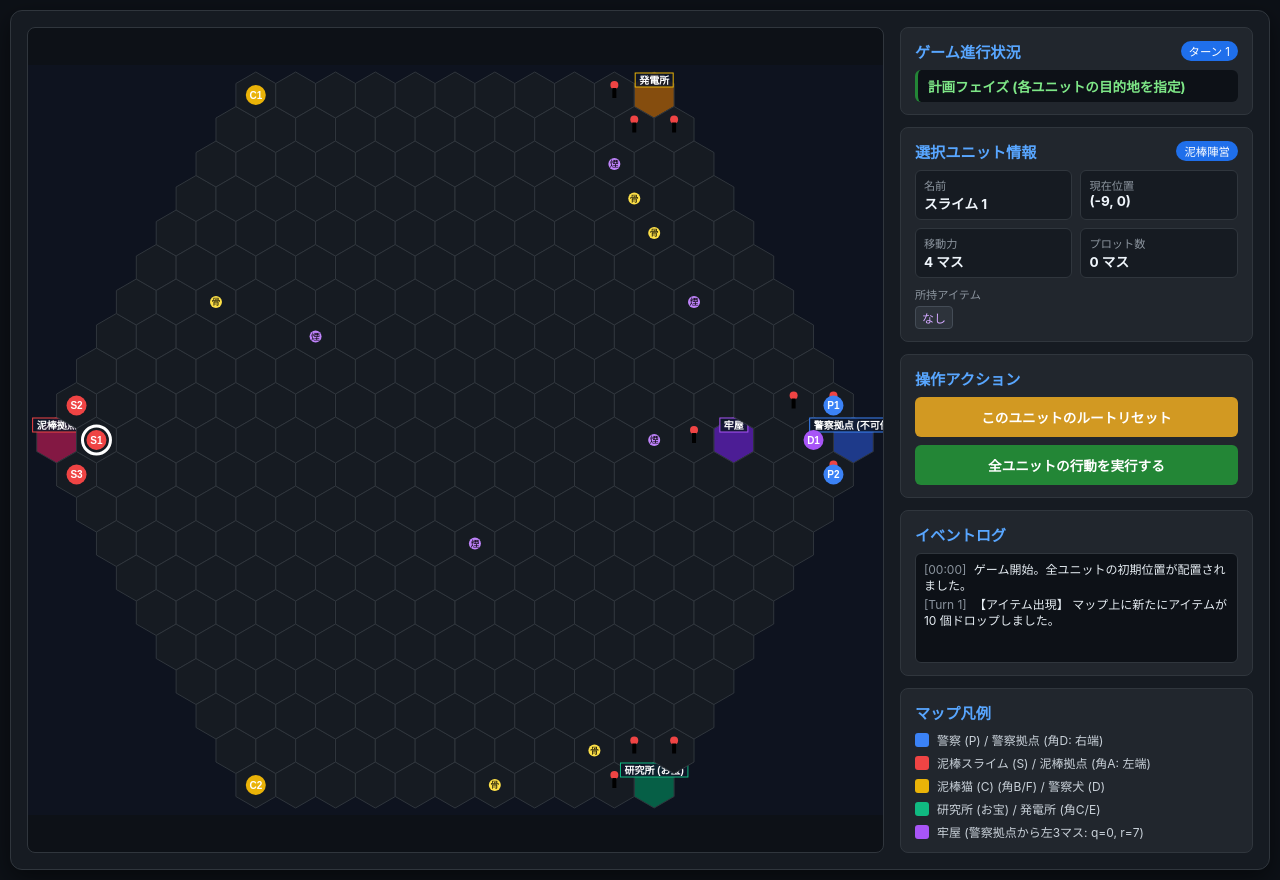
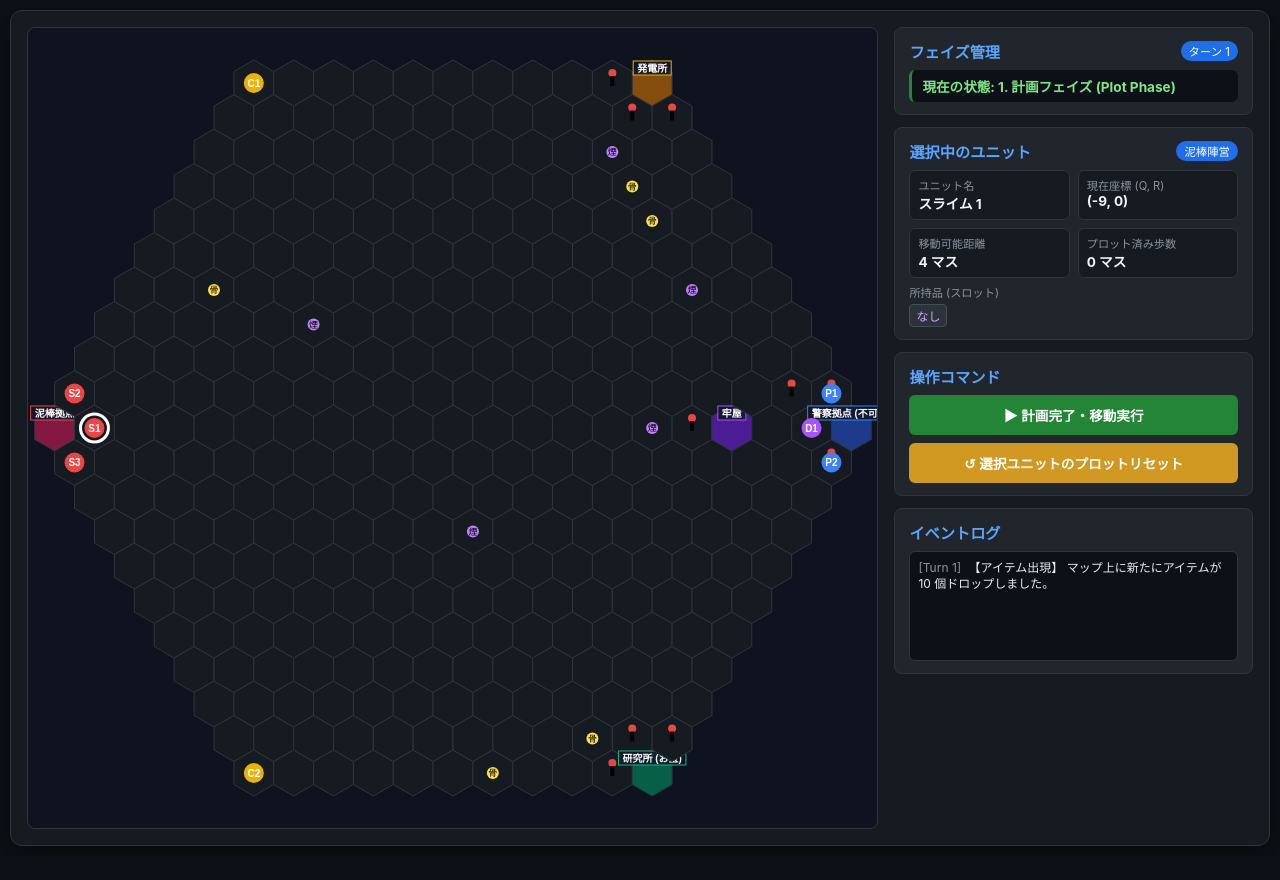
Before and after one commit to gamasang/K-Dorodoro, a plain HTML site: page index.html in a window 1280 px wide. After the commit the page ends 856 px from the top, so only its background shows below. Drawn offline with Linux system fonts and the light colour scheme.

Commit message:
Update index.html

```diff
--- a/index.html
+++ b/index.html
@@ -3,114 +3,83 @@
 <head>
     <meta charset="UTF-8">
     <meta name="viewport" content="width=device-width, initial-scale=1.0">
-    <title>ケイドロドロ - 戦略ボードゲーム</title>
+    <title>ケイドロドロ (Keidrororo)</title>
     <link rel="stylesheet" href="style.css">
 </head>
 <body>
     <div id="game-container">
-        <!-- Canvas Area -->
+        <!-- Canvas Game Map -->
         <div id="canvas-wrapper">
-            <canvas id="gameCanvas" width="920" height="750"></canvas>
+            <canvas id="gameCanvas" width="900" height="800"></canvas>
         </div>
 
-        <!-- Sidebar Area -->
+        <!-- Sidebar Control Panel -->
         <div id="sidebar">
-            <!-- Phase & Status Card -->
+            <!-- Phase & Turn Card -->
             <div class="card">
                 <div class="card-title">
-                    <span>ゲーム進行状況</span>
+                    <span>フェイズ管理</span>
                     <span id="turn-badge" class="status-badge">ターン 1</span>
                 </div>
-                <div id="phase-indicator" class="phase-indicator">
-                    計画フェイズ (各ユニットの目的地を指定)
+                <div class="phase-indicator">
+                    現在の状態: 1. 計画フェイズ (Plot Phase)
                 </div>
             </div>
 
-            <!-- Unit Info Card -->
+            <!-- Selected Unit Info Card -->
             <div class="card">
                 <div class="card-title">
-                    <span>選択ユニット情報</span>
-                    <span id="unit-type-badge" class="status-badge">-</span>
+                    <span>選択中のユニット</span>
+                    <span id="unit-type-badge" class="status-badge">泥棒陣営</span>
                 </div>
                 <div class="unit-info-grid">
                     <div class="info-item">
-                        <div class="info-label">名前</div>
-                        <div id="unit-name" class="info-val">未選択</div>
+                        <div class="info-label">ユニット名</div>
+                        <div id="unit-name" class="info-val">スライム 1</div>
                     </div>
                     <div class="info-item">
-                        <div class="info-label">現在位置</div>
-                        <div id="unit-pos" class="info-val">-</div>
+                        <div class="info-label">現在座標 (Q, R)</div>
+                        <div id="unit-pos" class="info-val">(-9, 0)</div>
                     </div>
                     <div class="info-item">
-                        <div class="info-label">移動力</div>
-                        <div id="unit-speed" class="info-val">-</div>
+                        <div class="info-label">移動可能距離</div>
+                        <div id="unit-speed" class="info-val">4 マス</div>
                     </div>
                     <div class="info-item">
-                        <div class="info-label">プロット数</div>
+                        <div class="info-label">プロット済み歩数</div>
                         <div id="unit-plot-count" class="info-val">0 マス</div>
                     </div>
                 </div>
-
-                <div style="margin-top: 8px;">
-                    <div class="info-label">所持アイテム</div>
+                <div style="margin-top: 6px;">
+                    <div class="info-label">所持品 (スロット)</div>
                     <div id="unit-inv" class="inv-list">
                         <span class="inv-item">なし</span>
                     </div>
                 </div>
             </div>
 
+            <!-- Special Action Card (Dynamic for Police HQ supply, etc.) -->
+            <div id="special-action-card" class="card" style="display: none;">
+                <div id="special-card-title" class="card-title">特殊アクション</div>
+                <div id="special-card-body"></div>
+            </div>
+
             <!-- Action Controls Card -->
             <div class="card">
-                <div class="card-title">操作アクション</div>
+                <div class="card-title">操作コマンド</div>
                 <div class="btn-group">
-                    <button id="btn-reset-unit-plot" class="btn-reset-plot">このユニットのルートリセット</button>
-                    <button id="btn-execute-phase" class="btn-success">全ユニットの行動を実行する</button>
+                    <button id="btn-execute-phase" class="btn-success">▶ 計画完了・移動実行</button>
+                    <button id="btn-reset-unit-plot" class="btn-reset-plot">↺ 選択ユニットのプロットリセット</button>
                 </div>
             </div>
 
-            <!-- Police Supply / Item Card (Dynamic) -->
-            <div id="special-action-card" class="card" style="display: none;">
-                <div class="card-title" id="special-card-title">警察拠点 補給倉庫</div>
-                <div id="special-card-body"></div>
-            </div>
-
-            <!-- Event Log Card -->
+            <!-- Game Log Card -->
             <div class="card">
                 <div class="card-title">イベントログ</div>
-                <div id="event-log">
-                    <div class="log-entry"><span class="log-time">[00:00]</span> ゲーム開始。全ユニットの初期位置が配置されました。</div>
-                </div>
-            </div>
-
-            <!-- Map Guide / Legend -->
-            <div class="card">
-                <div class="card-title">マップ凡例</div>
-                <div class="guide-section">
-                    <div class="guide-item">
-                        <div class="guide-square" style="background-color: #3b82f6;"></div>
-                        <span class="guide-text">警察 (P) / 警察拠点 (角D: 右端)</span>
-                    </div>
-                    <div class="guide-item">
-                        <div class="guide-square" style="background-color: #ef4444;"></div>
-                        <span class="guide-text">泥棒スライム (S) / 泥棒拠点 (角A: 左端)</span>
-                    </div>
-                    <div class="guide-item">
-                        <div class="guide-square" style="background-color: #eab308;"></div>
-                        <span class="guide-text">泥棒猫 (C) (角B/F) / 警察犬 (D)</span>
-                    </div>
-                    <div class="guide-item">
-                        <div class="guide-square" style="background-color: #10b981;"></div>
-                        <span class="guide-text">研究所 (お宝) / 発電所 (角C/E)</span>
-                    </div>
-                    <div class="guide-item">
-                        <div class="guide-square" style="background-color: #a855f7;"></div>
-                        <span class="guide-text">牢屋 (警察拠点から左3マス: q=0, r=7)</span>
-                    </div>
-                </div>
+                <div id="event-log"></div>
             </div>
         </div>
     </div>
-
     <script src="game.js"></script>
 </body>
 </html>
```
